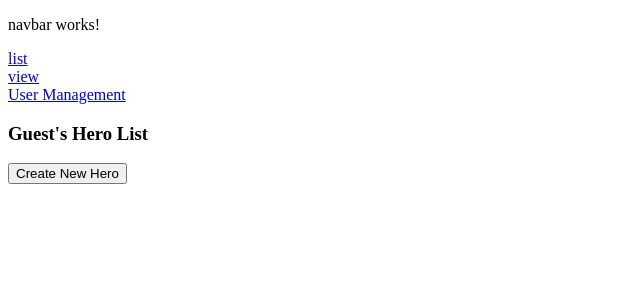
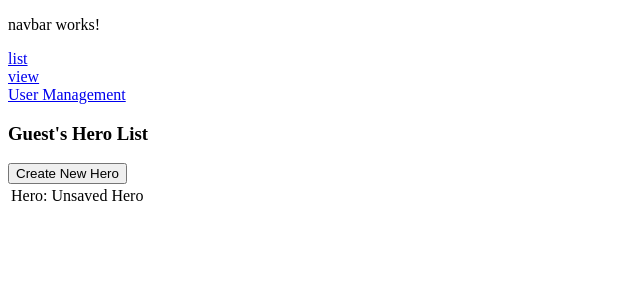
Before and after one commit to GormTheWyrm/Hackathon-character-creator-client, an Angular app: page /list in a window 1280 px wide. Both pictures are taken after a click on the button "Create New Hero". Shown: the top 300 px of the page, without its empty margins (0-640 px from the left). Built offline with nearby package versions, Linux system fonts and the light colour scheme.

Commit message:
characterComponent now shows a list of character names - not set up with service

```diff
--- a/src/app/character-list/character-list.component.html
+++ b/src/app/character-list/character-list.component.html
@@ -1,4 +1,15 @@
 <h3>{{user}}'s Hero List</h3>
 <button (click)="createHero()">Create New Hero</button>
 <!-- change to user.name when refactored -->
-<!-- <app-character *ngIf="activeHero"></app-character> -->
+<app-character *ngIf="activeHero"></app-character>
+<table *ngFor="let h of heroes">
+    <tr (click)="selectHero(h)">
+        <td>
+            Hero:
+        </td>
+        <td>
+            {{h.name}}
+        </td>
+    </tr>
+
+</table>
--- a/src/app/character-list/character-list.component.ts
+++ b/src/app/character-list/character-list.component.ts
@@ -9,7 +9,7 @@ import { Hero } from '../Hero';
 export class CharacterListComponent implements OnInit {
  heroes:Hero[] = [];
   user: string = "Guest"; //change to a user object
-
+  activeHero?:Hero;
   constructor() { }
 
   ngOnInit(): void {
@@ -36,5 +36,8 @@ export class CharacterListComponent implements OnInit {
     //this hero needs to be added to the service info... so it doesnt dissappear
 
   }
+  selectHero(her:Hero){
+    this.activeHero = her;
+  }
 
 }
```
